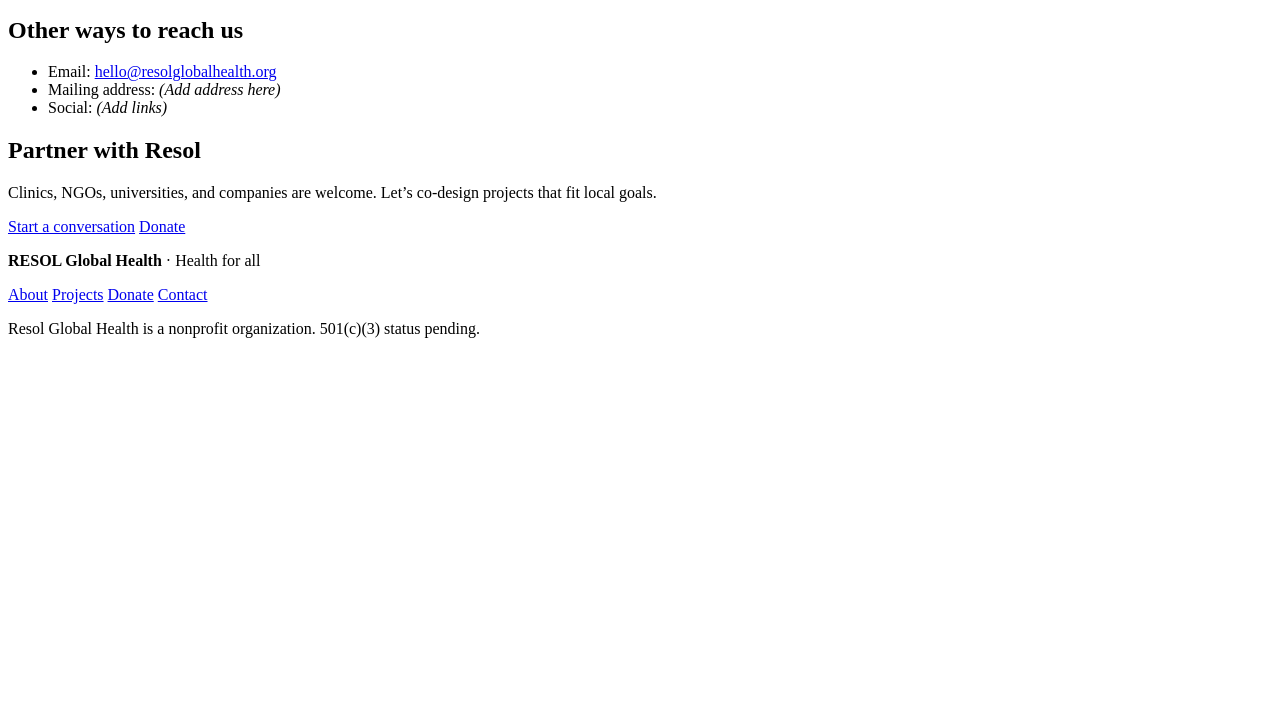
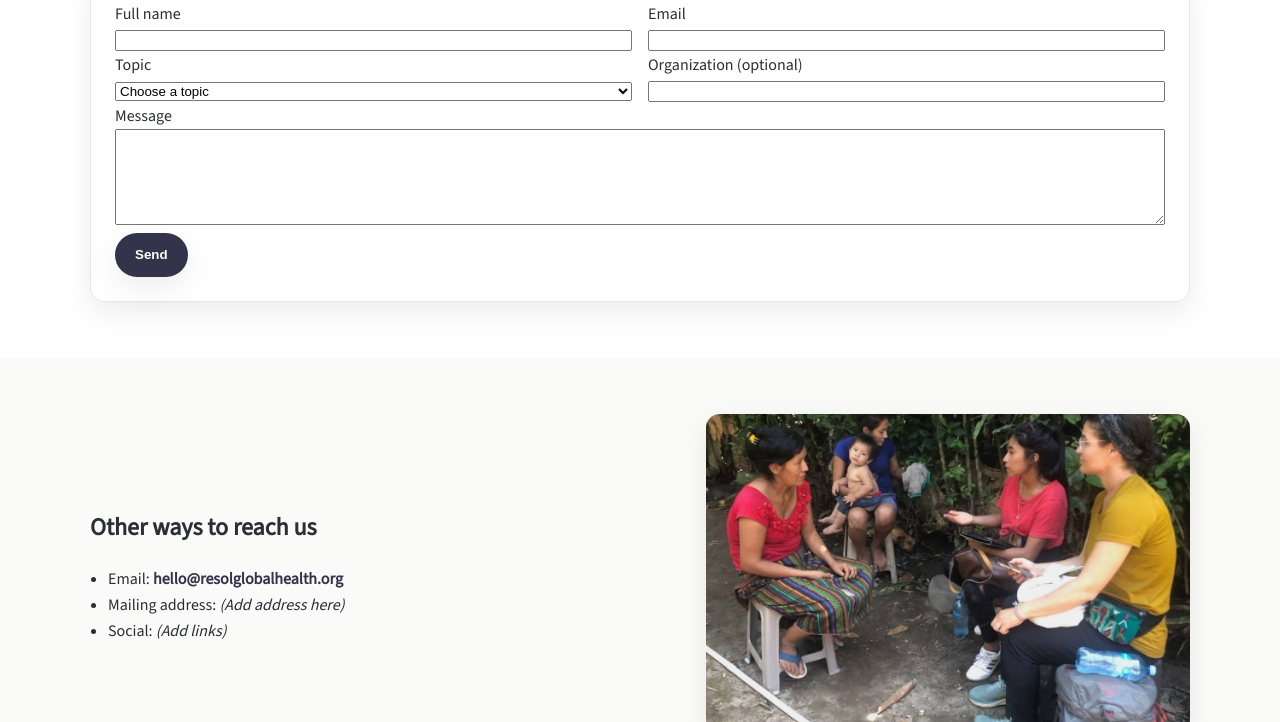
Before and after one commit to Alex-Thayn/resol-global-health-site, a plain HTML site: page contact.html in a window 1280 px wide. Shown: the part 575-1297 px from the top of the page. Before the commit the page ends 929 px from the top, so only its background shows below. Drawn offline with nearby package versions, Linux system fonts and the light colour scheme.

Commit message:
contact and donate

```diff
--- a/contact.html
+++ b/contact.html
@@ -8,7 +8,7 @@
   <link rel="preconnect" href="https://fonts.googleapis.com">
   <link rel="preconnect" href="https://fonts.gstatic.com" crossorigin>
   <link href="https://fonts.googleapis.com/css2?family=Inter:wght@400;600;700&family=Source+Sans+3:wght@400;500&display=swap" rel="stylesheet">
-  <link rel="stylesheet" href="/styles.css" />
+  <link rel="stylesheet" href="/style.css" />
   <link rel="icon" href="/favicon.ico" />
   <style>
     form.card input, form.card textarea, form.card select { width:100%; }
--- a/donate.html
+++ b/donate.html
@@ -8,7 +8,7 @@
   <link rel="preconnect" href="https://fonts.googleapis.com">
   <link rel="preconnect" href="https://fonts.gstatic.com" crossorigin>
   <link href="https://fonts.googleapis.com/css2?family=Inter:wght@400;600;700&family=Source+Sans+3:wght@400;500&display=swap" rel="stylesheet">
-  <link rel="stylesheet" href="/styles.css" />
+  <link rel="stylesheet" href="/style.css" />
   <link rel="icon" href="/favicon.ico" />
   <style>
     .donate-hero .sun{display:none}
```
